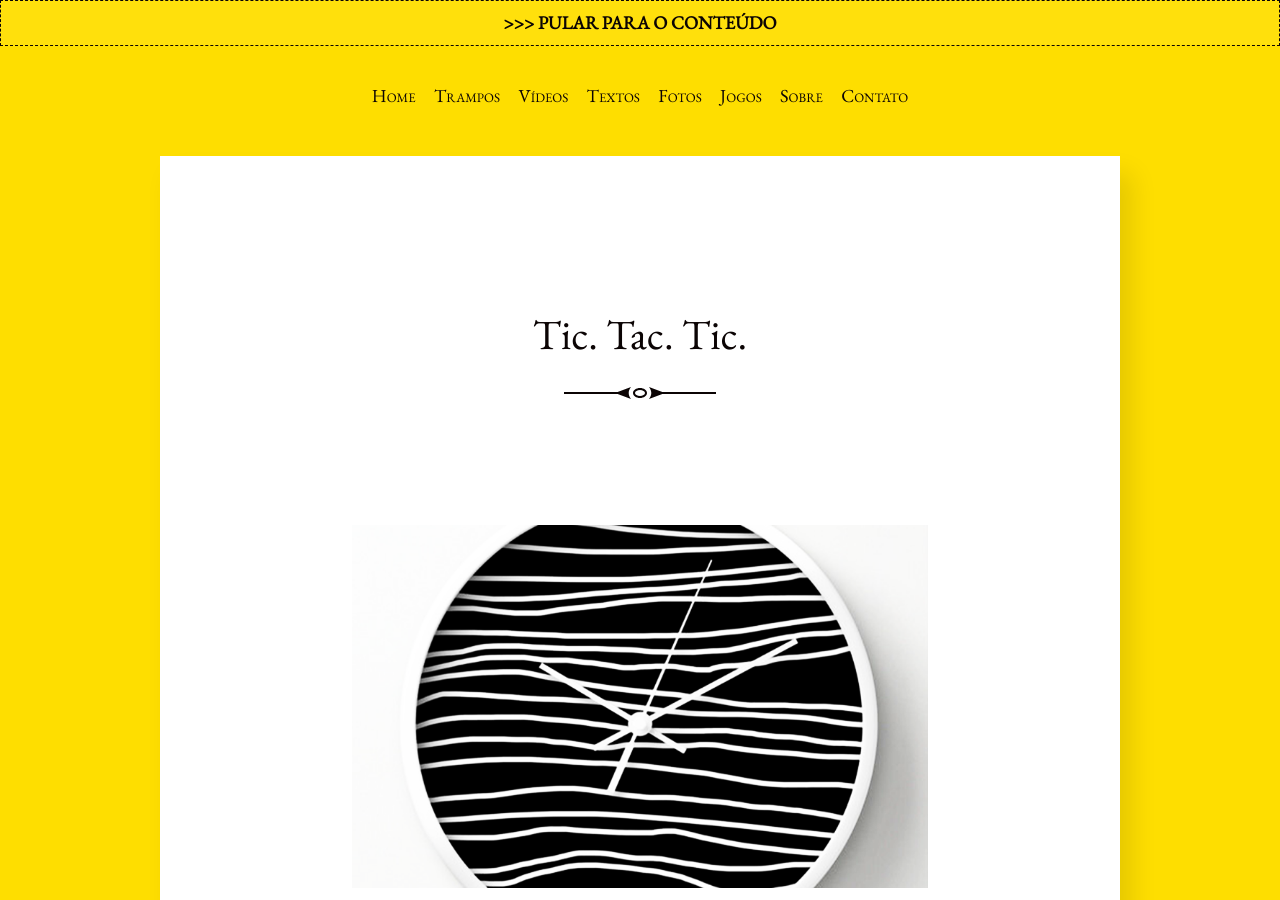
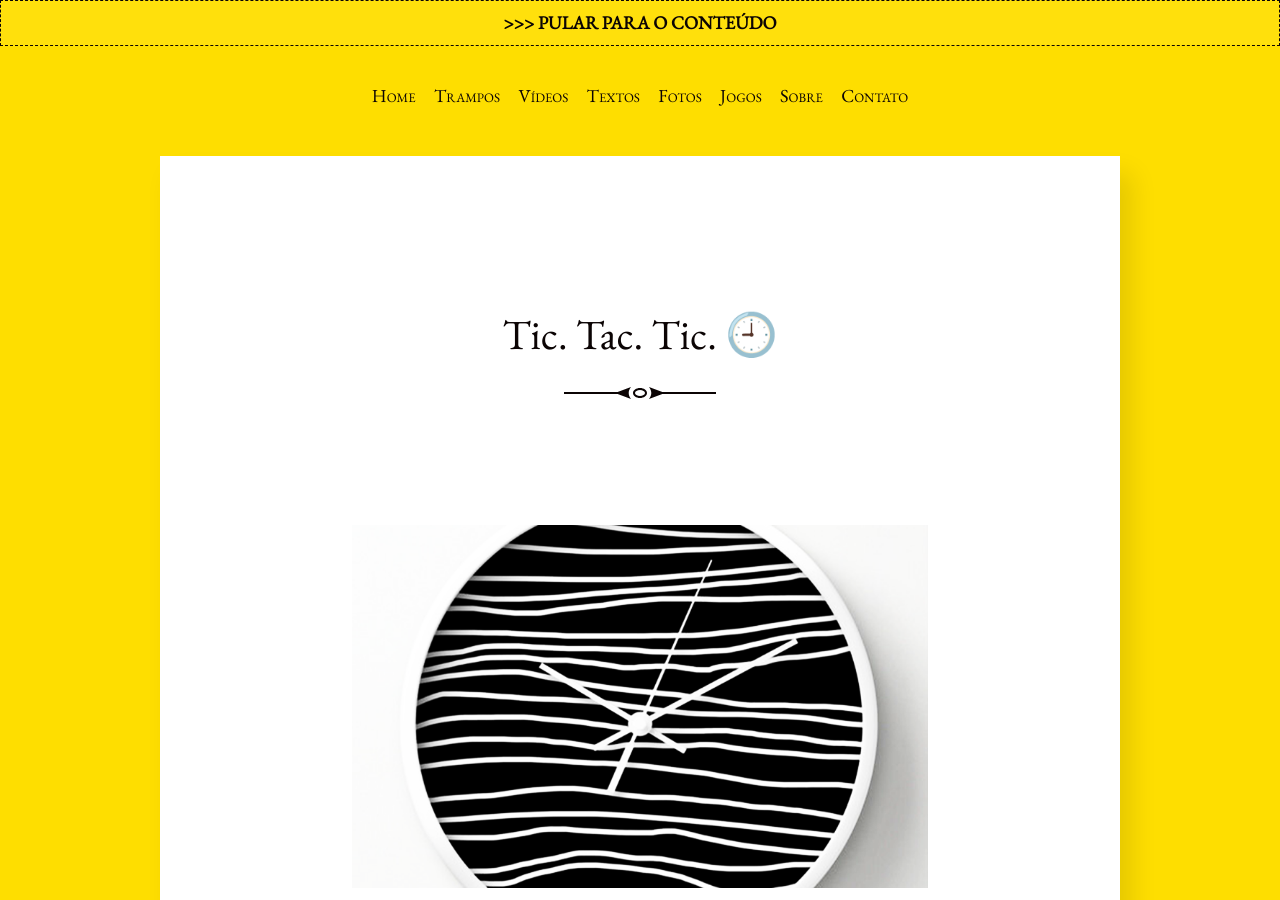
Before and after one commit to tropicaos/laueu, a Jekyll site: the page built from _posts/2020-07-02-tic-tac-tic.md, in a window 1280 px wide and 900 px high. Built offline with Jekyll 4.4.1, drawn with Linux system fonts in a browser that asks for light colours.

Commit message:
Update Blog “2020-07-02-tic-tac-tic”

```diff
--- a/_posts/2020-07-02-tic-tac-tic.md
+++ b/_posts/2020-07-02-tic-tac-tic.md
@@ -1,6 +1,6 @@
 ---
 layout: post
-title: Tic. Tac. Tic.
+title: Tic. Tac. Tic. 🕘
 categories:
   - textos
 tags: contos, drama
```
